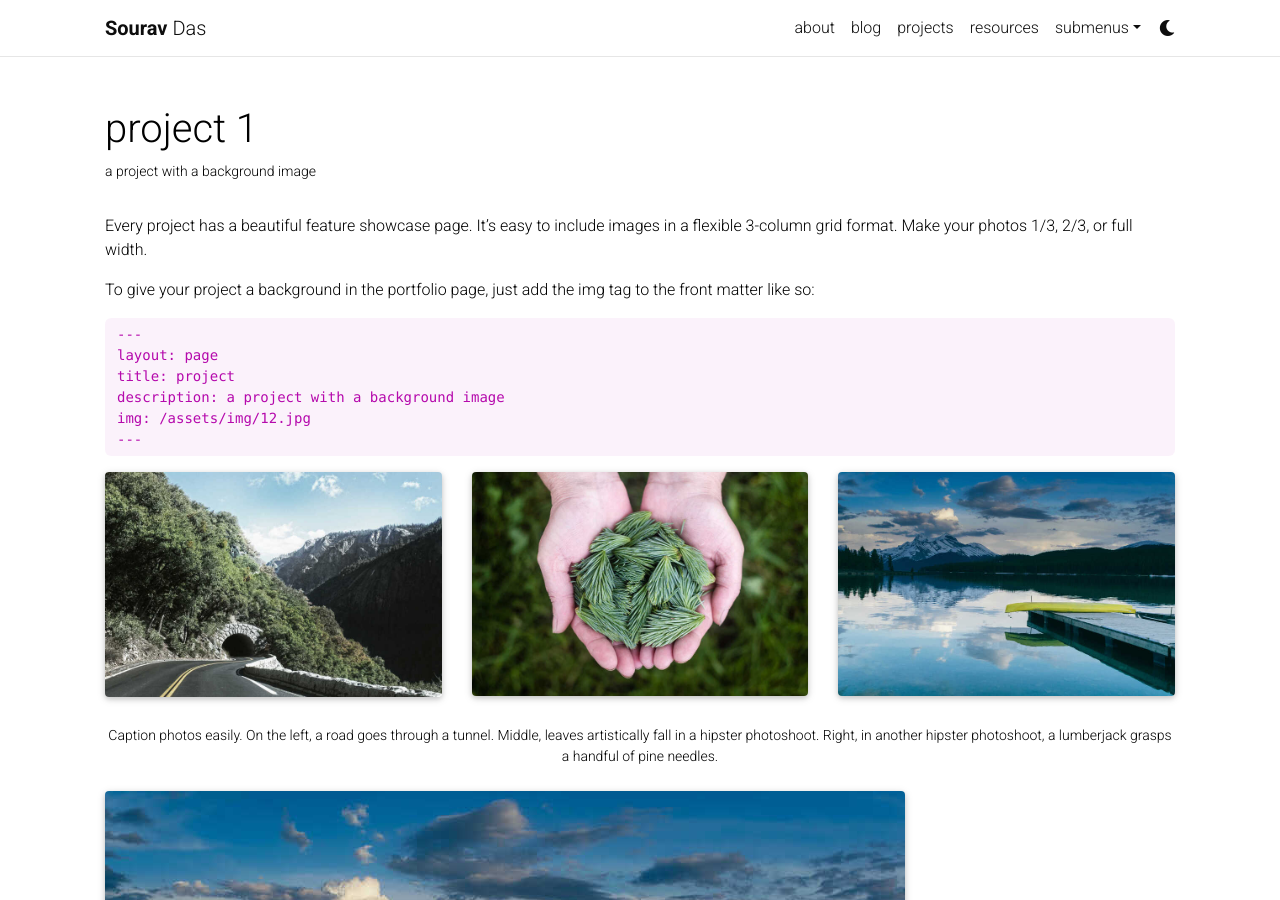
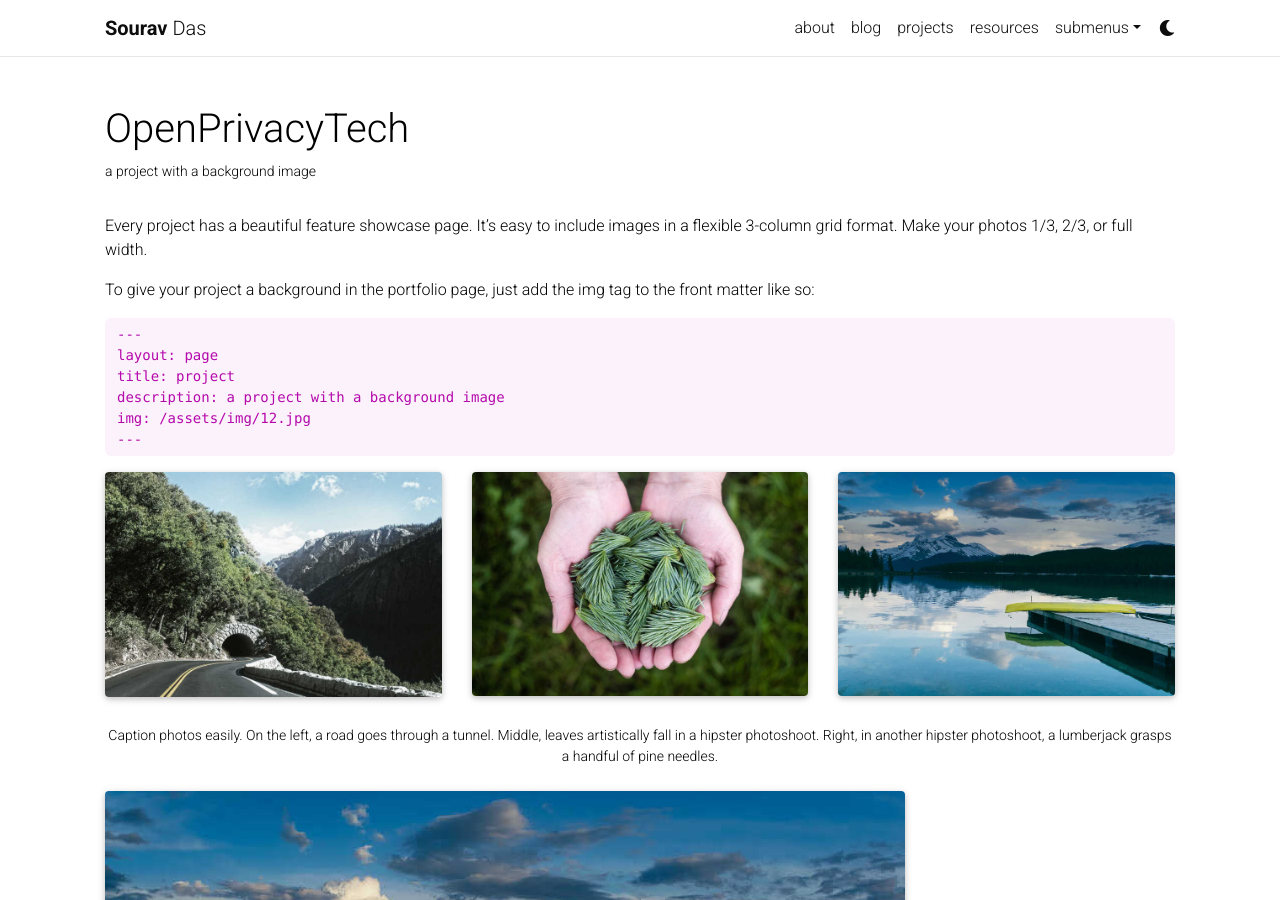
Before and after one commit to souravcipher/souravcipher.github.io, a Jekyll site: the page built from _projects/1_project.md, in a window 1280 px wide and 900 px high. Built offline with Jekyll 4.4.1, drawn with Linux system fonts in a browser that asks for light colours; full-size pictures stand in for the smaller copies a plugin makes; comment, search, counter and statistics services are not loaded; a style sheet for code colours, icons or effects is not loaded.

Commit message:
Update 1_project.md

```diff
--- a/_projects/1_project.md
+++ b/_projects/1_project.md
@@ -1,8 +1,9 @@
 ---
 layout: page
-title: project 1
+title: OpenPrivacyTech
 description: a project with a background image
-img: assets/img/12.jpg
+redirect: https://github.com/openprivacytech
+img: assets/img/openprivacytech_logo.png
 importance: 1
 category: work
 ---
```
